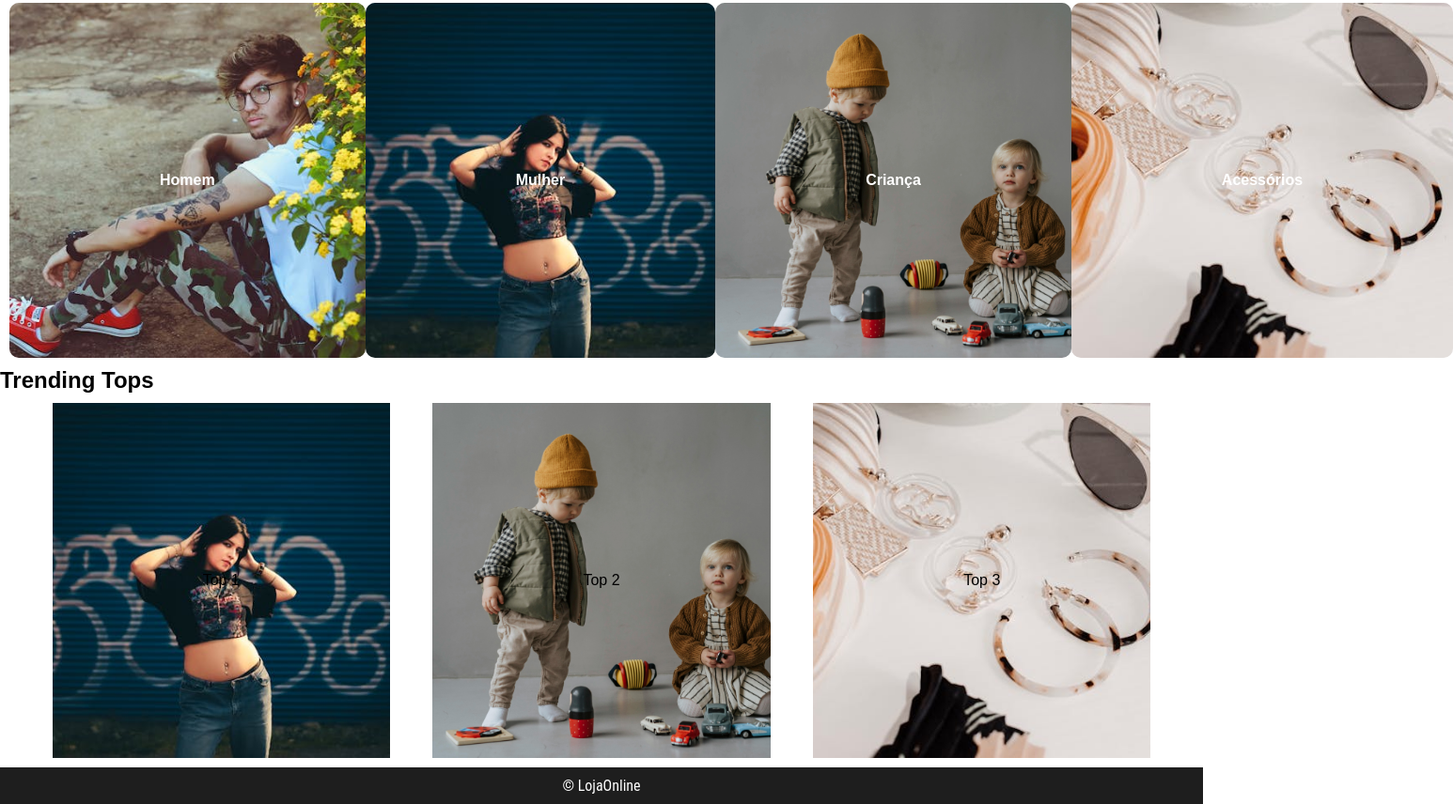
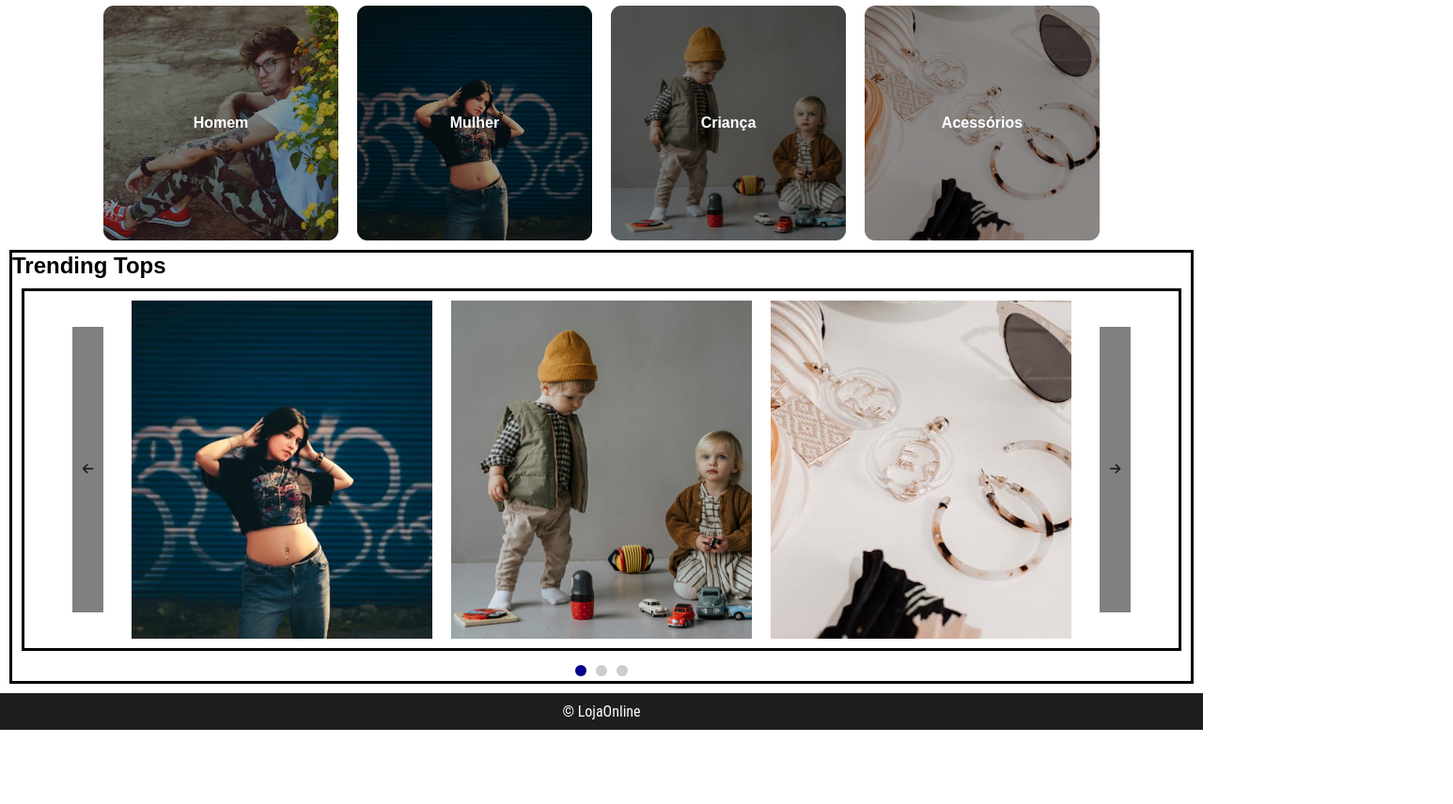
Before and after one commit to Itiene/Loja-Online, a plain HTML site: page index/pagina-principal.html in a window 1280 px wide. Shown: the part 759-1615 px from the top of the page at 94% size, 1546 px wide, since content can reach past the window. After the commit the page ends 1536 px from the top, so only its background shows below. Drawn offline with Linux system fonts and the light colour scheme.

Commit message:
Atualizado

```diff
--- a/estilos/main.css
+++ b/estilos/main.css
@@ -13,20 +13,20 @@ body{
 header{
     background-color: rgb(255, 255, 255);
     display: flex;
-    align-items: center;
+    align-items: flex-start;
     justify-content: space-between;
-    padding: 10px;
+    padding: 8px;
 
     position: sticky;
-    top: 0;
-    z-index: 10;
+    /*top: 0;
+    z-index: 10;*/
 }
 
 
 #icone-menu i{
     color: #1e1e1e;
     background-color: white;
-    font-size: 1rem;
+    font-size: 1.5rem;
     border: none;
     cursor: pointer;
 }
@@ -115,26 +115,46 @@ div#setas i{
 section#categorias{
     margin:10px;
     display: flex;
-    flex-direction: row;
-    align-items: space-evenly;
-    justify-content: space-evenly;
+    flex-wrap: wrap;
+    gap: 20px;
+    justify-content: center;
 }
 
 section#categorias article{
-    border-radius: 10px;
-    padding: 180px 160px 180px 160px;
+    width: 250px;
+    height: 250px;
+    position: relative;
+    border-radius: 11px;
+    padding: 0;
     cursor: pointer;
-
-    transition: transform 1s ease,box-shadow 0.3s;
+    overflow: hidden;
+    display: flex;
+    justify-content: center;
+    align-items: center;
 }
 
+section#categorias article::before{
+    content: "";
+    position: absolute;
+    inset: 0;
+    background: rgba(0,0,0,0.4);
+    transition: background 0.3s ease;
+}
+
+section#categorias article:hover::before{
+    background: rgba(0,0,0,0.6);
+}
 
 section#categorias article:hover{
-    transform: scale(1.1);
-    box-shadow: 0px 10px 25px rgba(0,0,0,0.3);
-
+    transform: translateY(-5px);
 }
 
+section#categorias article p{
+    position: relative;
+    z-index: 2;
+    color: white;
+    font-weight: bold;
+}
 
 article#cat-homem{
     background: url(../imagens/pexels-alexandro-david-871783-1808492.jpg) no-repeat;
@@ -166,12 +186,37 @@ article#cat-acessorio{
     background-position: center;
 }
 
+section#trending{
+    margin: 10px;
+    border: solid black;
+}
+
+#slider{
+    margin: 10px;
+    border: solid black;
+    display: flex;
+    align-items: center;
+    justify-content: center;
+    gap: 20px;
+}
+
+button.setas{
+    display: flex;
+    align-items: center;
+    justify-content: center;
+    height: 38vh;
+    width: 33px;
+    background-color: gray;
+    cursor: pointer;
+}
+
+
 #trending-tops{
     margin:10px;
     display: flex;
     flex-direction: row;
-    align-items: space-evenly;
-    justify-content: space-evenly;
+    gap: 20px;
+    justify-content: space-between;
 }
 
 #trending-tops article{
@@ -181,6 +226,24 @@ article#cat-acessorio{
     transition: transform 1s ease,box-shadow 0.3s;
 }
 
+#pontos{
+    display: flex;
+    align-items: center;
+    justify-content: center;
+}
+#pontos span{
+    display: inline-block;
+    width: 12px;
+    height: 12px;
+    border-radius: 50%;
+    background-color: #ccc;
+    margin: 5px;
+    cursor: pointer;
+}
+
+span#ponto1{
+    background-color: darkblue;
+}
 .top1{
     background: url(../imagens/pexels-brandon-retratos-768594541-36241939.jpg) no-repeat;
     background-size: cover;
--- a/index/pagina-principal.html
+++ b/index/pagina-principal.html
@@ -13,21 +13,12 @@
         <div id="icone-menu">
             <i class="fa-solid fa-bars"></i>
         </div>
-        <!--<div id="menu">
-            <ul>
-                <li><a href="#">Início</a></li>
-                <li><a href="#">Produtos</a></li>
-                <li><a href="#">Sobre Nós</a></li>
-                <li><a href="#">Contato</a></li>
-            </ul>
-        </div>-->
+        <div>
+            <h2>Loja Online</h2>
+        </div>
         <nav id="cabecalho">
             <ul>
-                <li>
-                    <button type="submit" id="submit">
-                        <i class="fa-solid fa-magnifying-glass"></i>
-                    </button>
-                </li>
+                <li><button type="submit" id="submit"><i class="fa-solid fa-magnifying-glass"></i></button></li>
                 <li><a href="entrar.html"><i class="fa-solid fa-circle-user"></i></a></li>
                 <li><a href=""><i class="fa-solid fa-shopping-cart"></i></a></li>
             </ul>
@@ -41,7 +32,7 @@
             </article>
         </section>
             <!--<div id="setas">
-                <i class="fa-solid fa-arrow-left"></i> <i class="fa-solid fa-arrow-right"></i>
+
             </div>-->
         <section id="categorias">
             <article id="cat-homem" class="cat-homem">
@@ -58,18 +49,27 @@
                 <p>Acessórios</p>
             </article>
         </section>
-        <section>
+        <section id="trending">
             <h1>Trending Tops</h1>
+                <div id="slider">
+                    <button class="setas">
+                        <i class="fa-solid fa-arrow-left"></i>
+                    </button>
                     <div id="trending-tops">
                         <article class="top1">
-                        <p>Top 1</p>
                         </article>
                         <article class="top2">
-                        <p>Top 2</p>
                         </article>
                         <article class="top3">
-                        <p>Top 3</p>
                         </article>
+                    </div>
+                    <button class="setas">
+                        <i class="fa-solid fa-arrow-right"></i>
+                    </button>
+                </div>
+                <div id="pontos">
+                      <span id="ponto1"></span><span id="ponto2"></span><span id="ponto3"></span>
+                </div>
         </section>
         <section>
 
```
Lines whose indentation alone changed are shown as unchanged.
